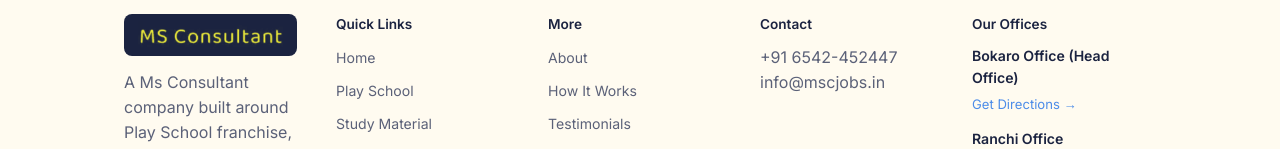
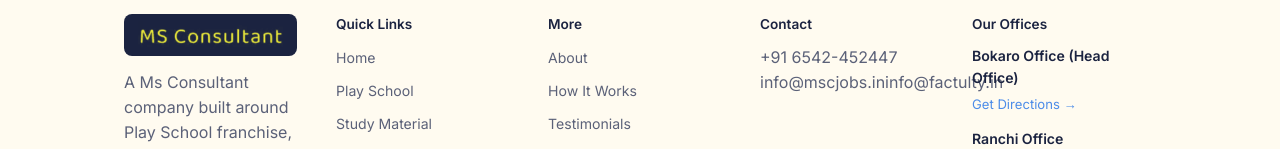
Before and after one commit to Deepak172003/MS_Consultant, a React (Vite) app: page /MS_Consultant/faq in a window 1280 px wide. Shown: the part 1300-1449 px from the top of the page. Built offline with nearby package versions, Linux system fonts and the light colour scheme.

Commit message:
Update constants.js

```diff
--- a/src/data/constants.js
+++ b/src/data/constants.js
@@ -8,7 +8,7 @@ export const TAGLINE = "A Ms Consultant company built around five things brands,
 export const WHATSAPP_NUMBER = "917004237947"; // country code + number, no + or spaces
 export const OFFICE_PHONE = "+91 6542-452447";
 export const MOBILE_PHONES = ["+91 70042 37947", "+91 70047 04332"];
-export const EMAIL = "info@mscjobs.in";
+export const EMAIL = ["info@mscjobs.in","info@factulty.in"];
 export const ADDRESS = "2nd Floor, Golden Palace, Bye Pass Road, Chas, Bokaro (JH)";
 export const OPENING_HOURS = "Mon–Sat, 10:00 AM – 6:00 PM"; // TODO: confirm real hours
 
```
